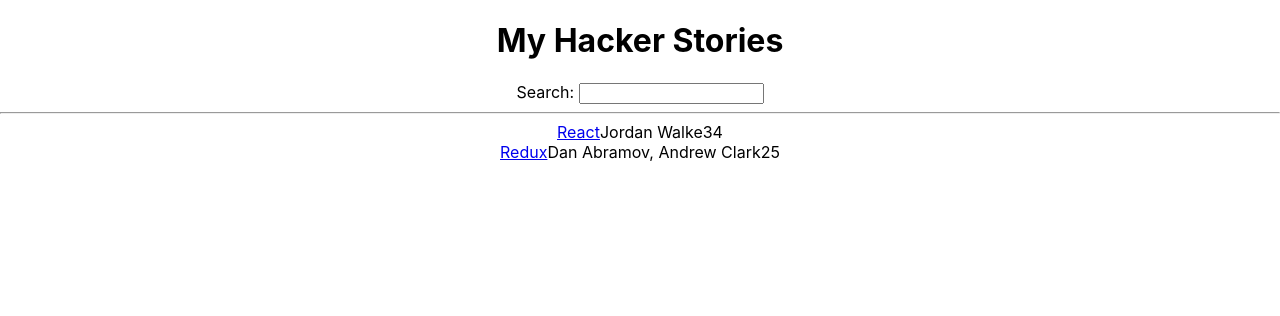
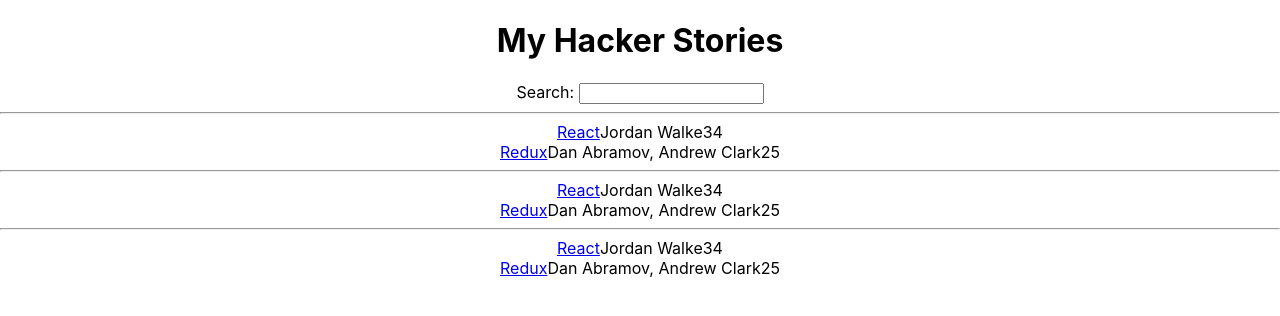
Before and after one commit to tine-krueger/road-to-react, a React (Create React App) app: page / in a window 1280 px wide. Shown: the top 316 px of the page. Built offline with nearby package versions, Linux system fonts and the light colour scheme.

Commit message:
Component Instantiation

```diff
--- a/src/App.js
+++ b/src/App.js
@@ -37,6 +37,10 @@
       <input id="search" type="text"/>
       <hr />
       <List/>
+      <hr />
+      <List/>
+      <hr />
+      <List />
 
     </div>
   );
```
